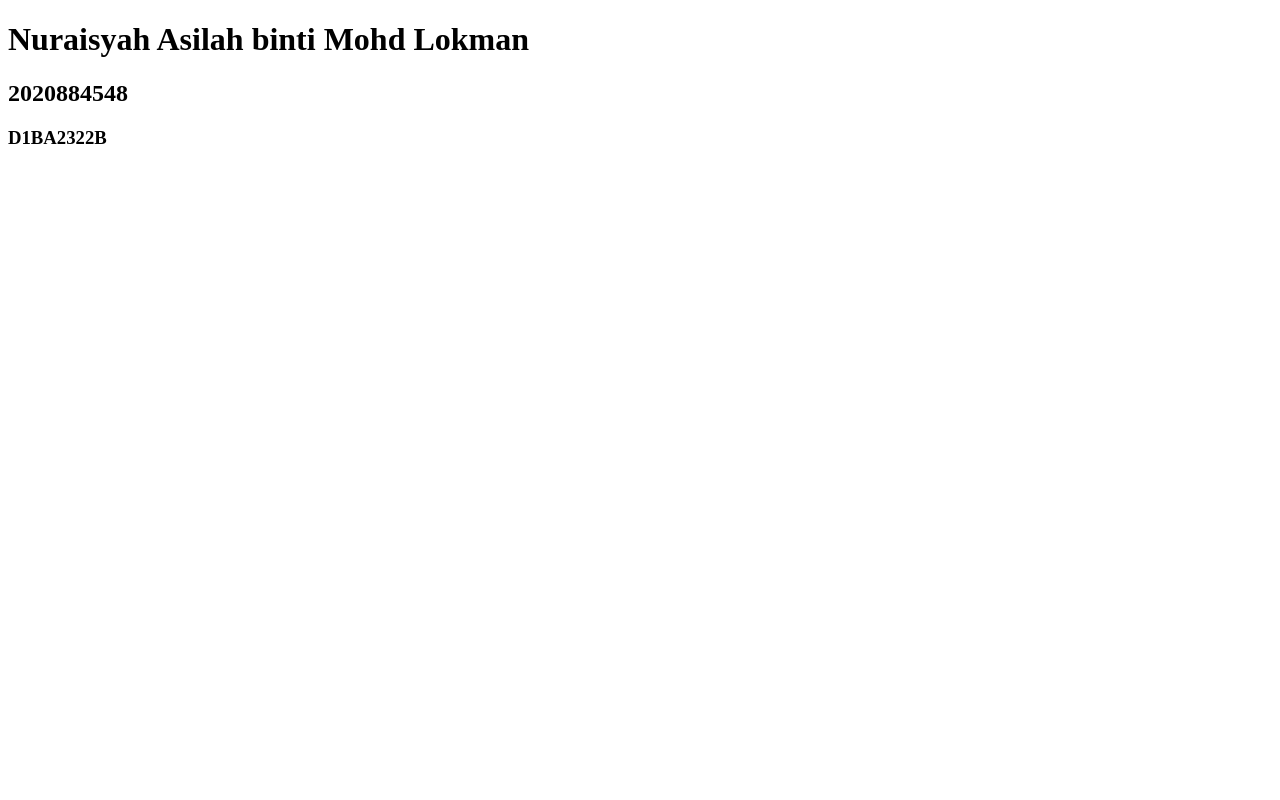
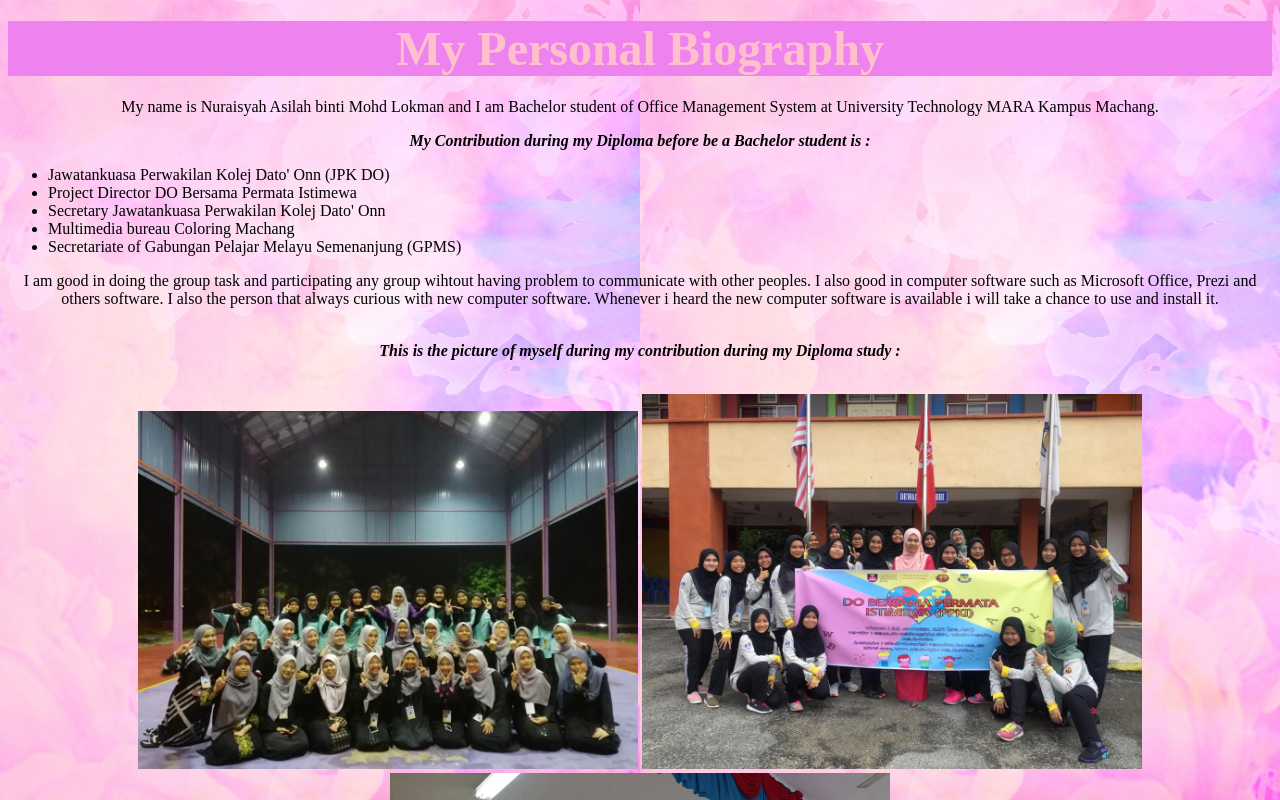
Before and after one commit to nuraisyahasilah/website-personal, a plain HTML site: page index.html in a window 1280 px wide. Shown: the top 800 px of the page. Drawn offline with Linux system fonts and the light colour scheme.

Commit message:
Add files via upload

```diff
--- a/index.html
+++ b/index.html
@@ -1,11 +1,30 @@
 <!DOCTYPE html>
 <html>
-	<head>
-		<title> Nuraisyah Asilah binti Mohd Lokman </title>
-		</head>
-	<body>
-	<h1> Nuraisyah Asilah binti Mohd Lokman</h1>
-	<h2> 2020884548</h2>
-	<h3> D1BA2322B </h3>
-	</body>
-	</html>
+<head>
+	<title>My Personal Biography</title>
+</head>
+<body background="background.png"></body>
+<body><center><b><h1 style="background-color: violet"><font face= "times new roman", size="12", color="pink">My Personal Biography </b></center></body></h1></font>
+	<p><center><font face="lucida">My name is Nuraisyah Asilah binti Mohd Lokman and I am Bachelor student of Office Management System at University Technology MARA Kampus Machang. </p></center></font>
+
+	<p><b><i> <allign><center>My Contribution during my Diploma before be a Bachelor student is : </i></b></p></allign></center>
+	<ul>
+		<li> Jawatankuasa Perwakilan Kolej Dato' Onn (JPK DO) </li>
+		<li> Project Director DO Bersama Permata Istimewa </li>
+		<li> Secretary Jawatankuasa Perwakilan Kolej Dato' Onn </li>
+		<li>Multimedia bureau Coloring Machang</li>
+		<li>Secretariate of Gabungan Pelajar Melayu Semenanjung (GPMS)</li>
+	</ul>
+<p> <center>I am good in doing the group task and participating any group wihtout having problem to communicate with other peoples. I also good in computer software such as Microsoft Office, Prezi and others software. I also the person that always curious with new computer software. Whenever i heard the new computer software is available i will take a chance to use and install it. </center>
+<br><p> <center><b><i>This is the picture of myself during my contribution during my Diploma study : </center></p></br></i></b>
+	<center>
+		<img src="do 1.jpg", length= "500", width="500">
+		<img src="do 2.jpg", length="500", width="500">
+		<img src="do 3.jpg", length="500", width="500">
+	</center>
+
+<p> <center>Any inquiries or any question about my personal biography you can email it at <a href="mailto:aisyahasilah991@gmail.com">  aisyahasilah991@gmail.com </a> </center>
+
+		<br><center>Thank you for spending your time reading my biography</center>
+
+		</body></html>
```
Also changed, not shown: background.png (added), do 1.jpg (added), do 2.jpg (added), do 3.jpg (added).
